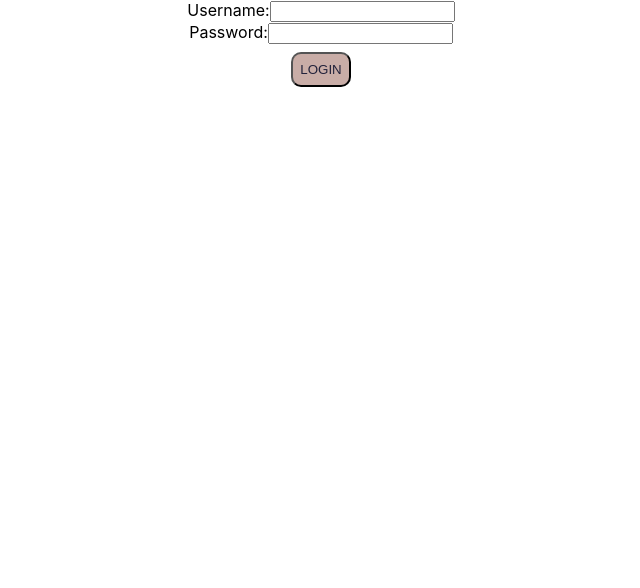
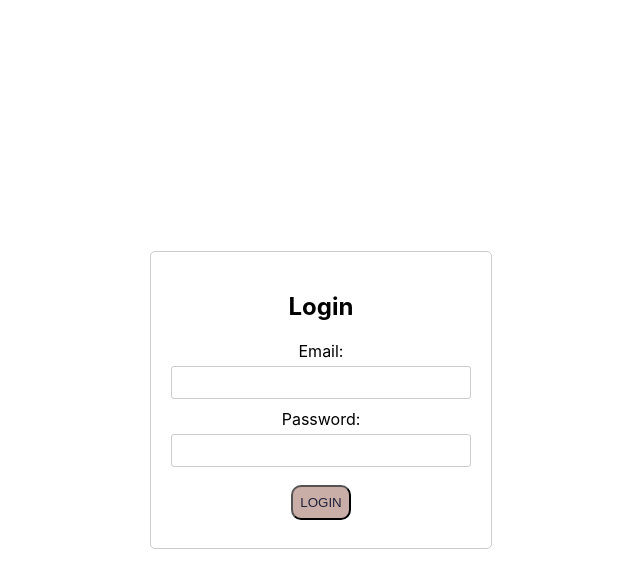
Before and after one commit to Staz1x/Reservation, a React (Create React App) app in the folder my-app/: page / in a window 1280 px wide. Shown: the top 588 px of the page, without its empty margins (319-959 px from the left). Built offline with nearby package versions, Linux system fonts and the light colour scheme.

Commit message:
Brushed up LoginPage

```diff
--- /dev/null
+++ b/my-app/src/Modules/LoginPage.css
@@ -0,0 +1,28 @@
+.login-container {
+    display: flex;
+    justify-content: center;
+    align-items: center;
+    height: 100vh;
+}
+
+.login-form {
+    width: 300px;
+    padding: 20px;
+    border: 1px solid #ccc;
+    border-radius: 5px;
+}
+
+.login-form h2 {
+    text-align: center;
+    margin-bottom: 20px;
+}
+
+.login-input {
+    width: 100%;
+    padding: 8px;
+    margin-top: 5px;
+    margin-bottom: 10px;
+    border-radius: 3px;
+    border: 1px solid #ccc;
+    box-sizing: border-box;
+}
--- a/my-app/src/Modules/LoginPage.js
+++ b/my-app/src/Modules/LoginPage.js
@@ -1,6 +1,7 @@
 import {useState} from "react";
 import Button from "./Button";
 import {useNavigate} from "react-router-dom";
+import './LoginPage.css'
 
 function LoginPage() {
     const navigate = useNavigate();
@@ -32,30 +33,31 @@ function LoginPage() {
 
     return (
 
-        <div>
+        <div className="login-container">
 
             <form onSubmit={(e) => {
                 e.preventDefault();
                 handleLogin();
-            }}>
+            }} className="login-form">
+                <h2>Login</h2>
                 <label>
-                    Username:
+                    Email:
                     <input
                         type="text"
                         value={email}
                         onChange={(e) => setEmail(e.target.value)}
+                        className="login-input"
                     />
                 </label>
-                <br/>
                 <label>
                     Password:
                     <input
                         type="password"
                         value={password}
                         onChange={(e) => setPassword(e.target.value)}
+                        className="login-input"
                     />
                 </label>
-                <br/>
                 <Button type="submit" text="LOGIN"/>
             </form>
         </div>
```
Also changed, not shown: 2 other files (tests, documents, lock files or other folders).
